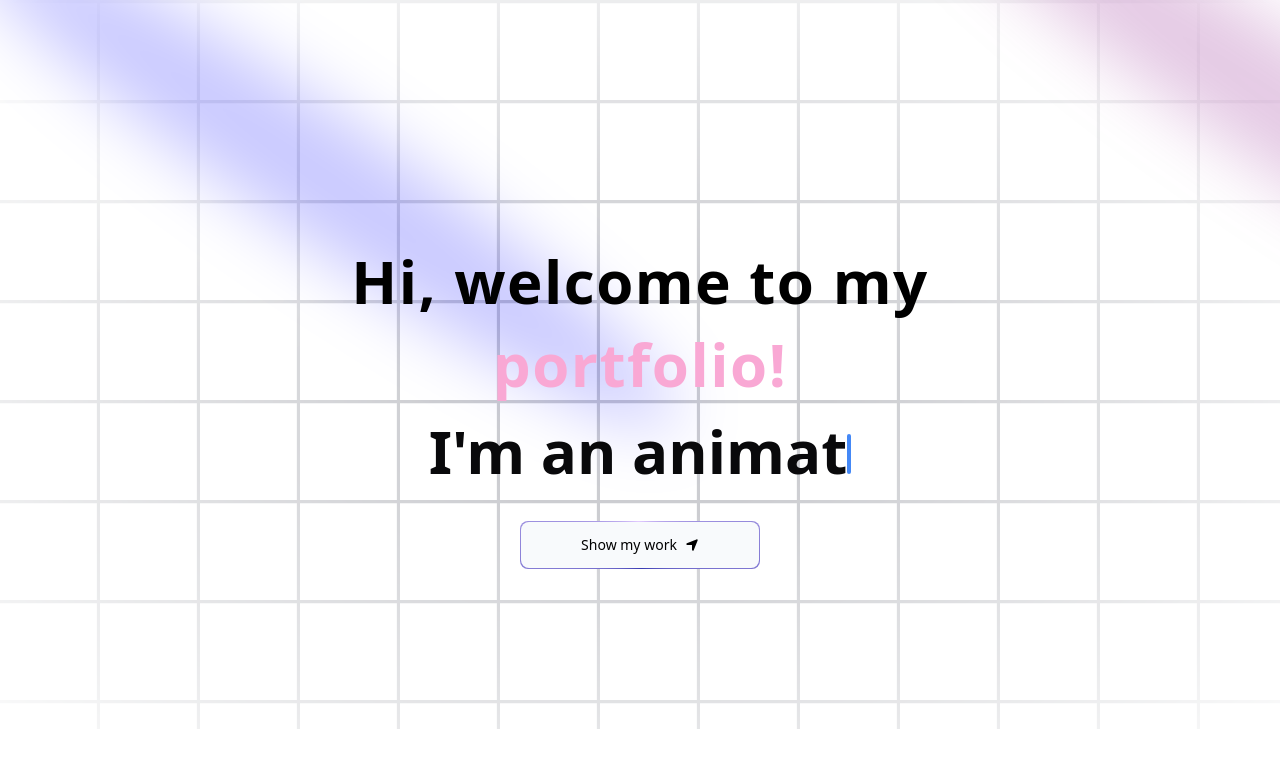
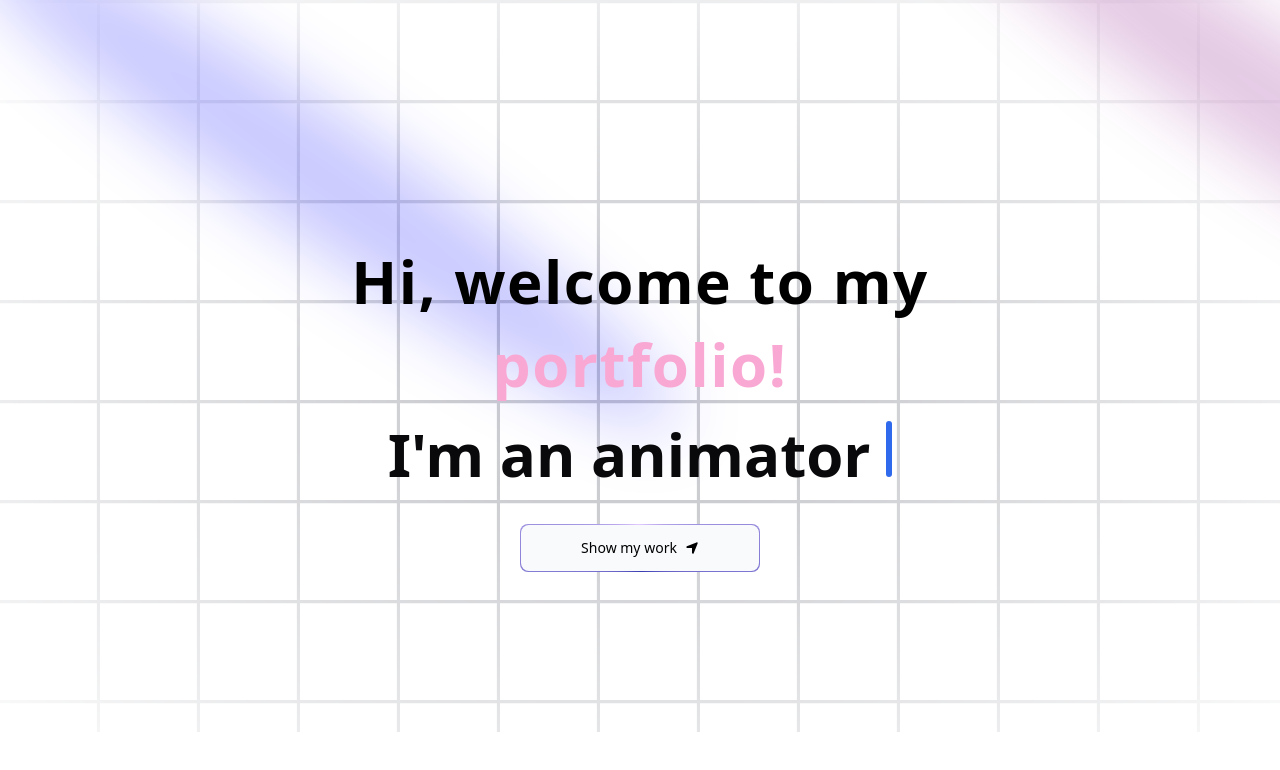
Before and after one commit to sophiadt/sophia, a Next.js app: page / in a window 1280 px wide. Shown: the top 770 px of the page. Built offline with nearby package versions, Linux system fonts and the light colour scheme.

Commit message:
edit timing

```diff
--- a/components/Hero.tsx
+++ b/components/Hero.tsx
@@ -2,13 +2,16 @@ import { FaLocationArrow } from "react-icons/fa6";
 import MagicButton from "./MagicButton";
 import { Spotlight } from "./ui/Spotlight";
 import { TextGenerateEffect } from "./ui/TextGenerateEffect";
-import { TypeWriterEffectSmooth } from "./ui/TypeWriterEffect";
+import { TypeWriterEffect } from "./ui/TypeWriterEffect";
 
 const Hero = () => {
   const words = [
-    { text: "a software developer" },
-    { text: "an animator" },
-    { text: "Sophia!", className: "text-blue-300" },
+    { text: "a software developer " },
+    { text: "an animator " },
+    { text: "a computer science student " },
+    { text: "a designer " },
+    { text: "a gamer " },
+    { text: "Sophia! ", className: "text-blue-300" },
   ];
 
   return (
@@ -44,12 +47,11 @@ const Hero = () => {
             className="text-center text-[40px] md:text-5xl lg:text-6xl"
           />
 
-          {/* TypeWriterEffectSmooth with extracted word texts */}
-          <TypeWriterEffectSmooth
+          <TypeWriterEffect
             prefix="I'm "
-            words={words.map((word) => word.text)} // Extract text values
+            words={words.map((word) => word.text)}
             className="text-center text-[40px] md:text-5xl lg:text-6xl"
-            cursorClassName="bg-blue-500"
+            cursorClassName="bg-blue-600"
           />
 
           <a href="#about">
--- a/components/ui/TypeWriterEffect.tsx
+++ b/components/ui/TypeWriterEffect.tsx
@@ -4,7 +4,7 @@ import { cn } from "@/lib/utils";
 import { motion } from "framer-motion";
 import { useState, useEffect } from "react";
 
-export const TypeWriterEffectSmooth = ({
+export const TypeWriterEffect = ({
     words,
     prefix = "I'm a",
     className,
@@ -20,8 +20,8 @@ export const TypeWriterEffectSmooth = ({
     const [typing, setTyping] = useState(true);
     const [wordIndex, setWordIndex] = useState(0);
 
-    const typeDelay = 100;
-    const deleteDelay = 50;
+    const typeDelay = 50;
+    const deleteDelay = 40;
     const pauseBetweenWords = 1500;
 
     useEffect(() => {
@@ -64,7 +64,7 @@ export const TypeWriterEffectSmooth = ({
                 animate={{ opacity: 1 }}
                 transition={{ duration: 0.8, repeat: Infinity, repeatType: "reverse" }}
                 className={cn(
-                    "inline-block rounded-sm w-[4px] h-4 md:h-6 lg:h-10 bg-blue-500",
+                    "inline-block rounded-sm w-[6px] h-10 md:h-12 lg:h-14 bg-blue-500",
                     cursorClassName
                 )}
             ></motion.span>
```
